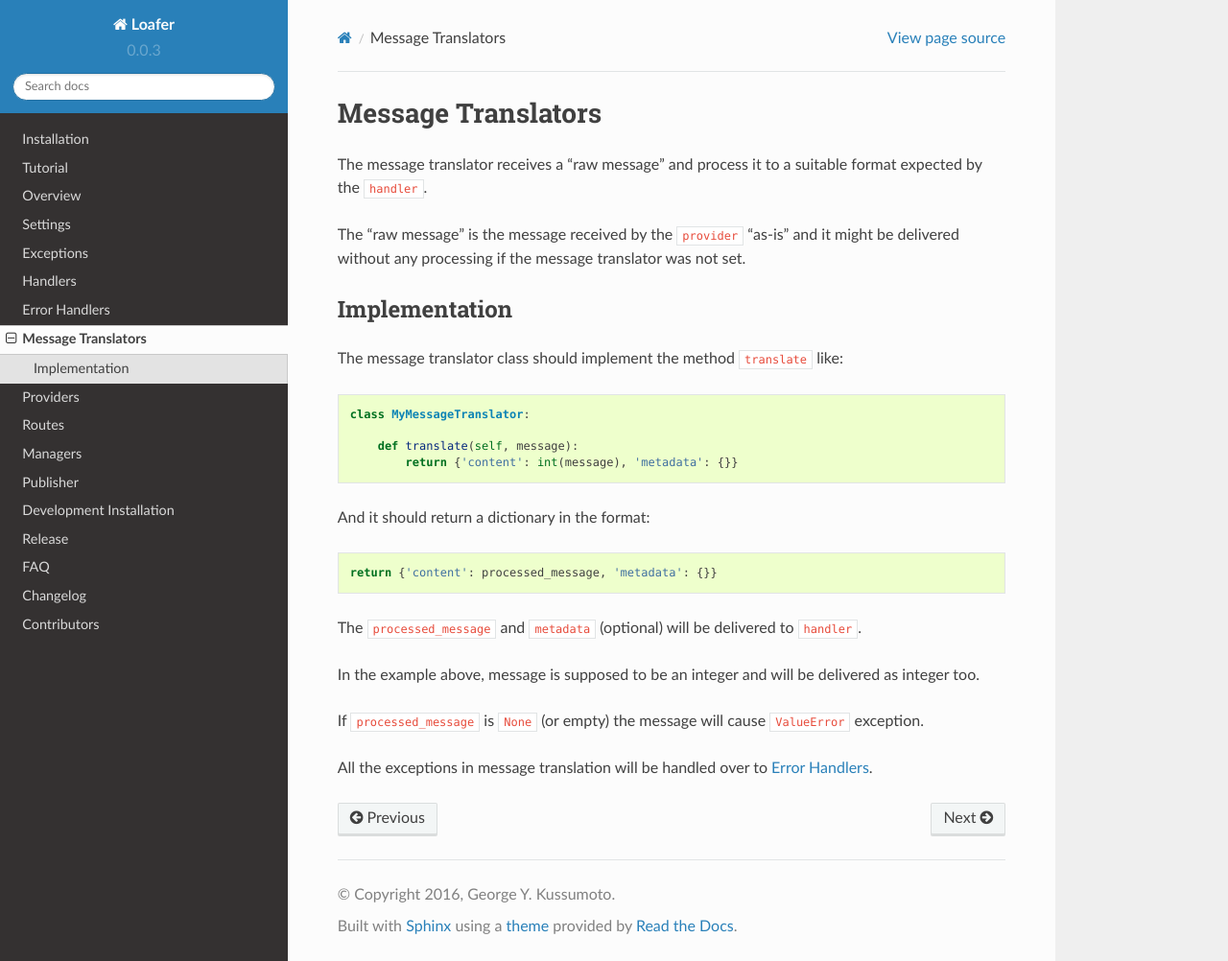
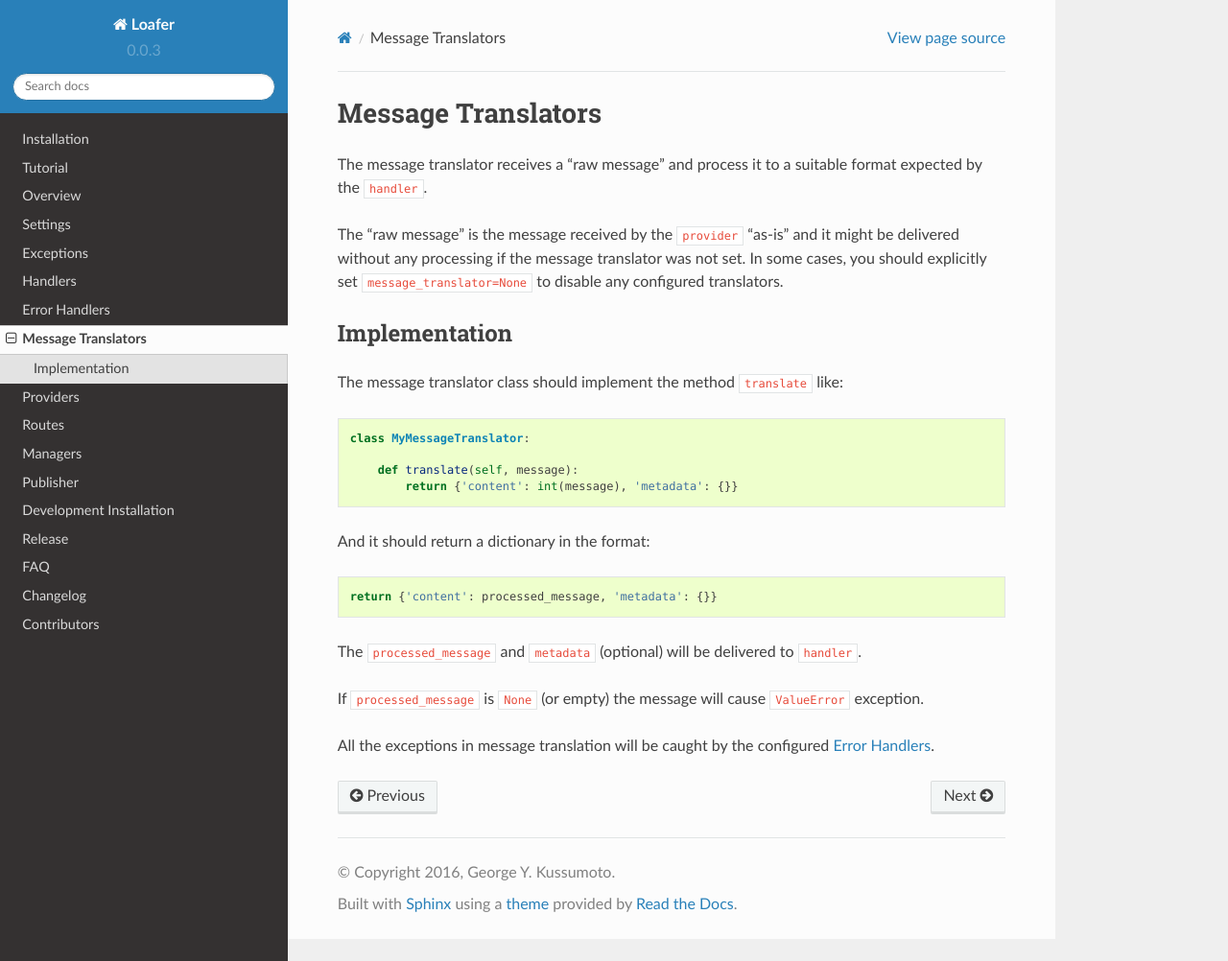
Before and after one commit to georgeyk/loafer, a Sphinx documentation site: the page built from docs/source/message_translators.rst, in a window 1280 px wide and 1002 px high. Shown: the whole window at 96% size. Built offline with Sphinx 7.4.7 and the Read the Docs theme 2.0.0, drawn with Linux system fonts in a browser that asks for light colours.

Commit message:
Documentation improvements

```diff
--- a/docs/source/message_translators.rst
+++ b/docs/source/message_translators.rst
@@ -7,6 +7,8 @@ format expected by the ``handler``.
 The "raw message" is the message received by the ``provider`` "as-is" and
 it might be delivered without any processing if the message translator was
 not set.
+In some cases, you should explicitly set ``message_translator=None`` to disable
+any configured translators.
 
 
 Implementation
@@ -26,11 +28,8 @@ And it should return a dictionary in the format::
 The ``processed_message`` and ``metadata`` (optional) will be delivered to
 ``handler``.
 
-In the example above, message is supposed to be an integer and will be
-delivered as integer too.
-
-
 If ``processed_message`` is ``None`` (or empty) the message will cause
 ``ValueError`` exception.
 
-All the exceptions in message translation will be handled over to :doc:`error_handlers`.
+All the exceptions in message translation will be caught by the configured
+:doc:`error_handlers`.
--- a/docs/source/overview.rst
+++ b/docs/source/overview.rst
@@ -17,8 +17,8 @@ will run in thread, outside the event loop. Performance and error handling
 might be compromised in this scenarios, you might want to look for other
 alternatives.
 
-If your code are too tied to the message producer, you might end writing too
-much boilerplate code in order to use ``Loafer``.
+If your code are too tied to the message producer, you might end up writing
+too much boilerplate code in order to use ``Loafer``.
 
 
 Components
--- a/docs/source/providers.rst
+++ b/docs/source/providers.rst
@@ -11,12 +11,12 @@ SQSProvider
 
 ``SQSProvider`` (located at ``loafer.ext.aws.providers``) receives the following options:
 
-    * ``source``: the queue name
-    * ``endpoint_url`` (optional): the base url, only usefull if you don`t use AWS
+    * ``queue_name``: the queue name
+    * ``endpoint_url`` (optional): the base url, only usefull if you don't use AWS
     * ``use_ssl`` (optional, default=True): SSL usage
     * ``options``: (optional): a ``dict`` with SQS options to retrieve messages.
       Example: ``{'WaitTimeSeconds: 5, 'MaxNumberOfMessages': 5}``
 
 
-Usually, the provider are not configured manually, but using :doc:`routes` and
+Usually, the provider are not configured manually, but set by :doc:`routes` and
 it's helper classes.
--- a/docs/source/routes.rst
+++ b/docs/source/routes.rst
@@ -4,9 +4,9 @@ Routes
 A ``Route`` aggregate all the main entities, the generic parameters are:
 
     * ``provider``: a provider instance
-    * ``message_translator``: a message translator instance
     * ``handler``: a handler instance
     * ``error_handler`` (optional): an error handler instance
+    * ``message_translator`` (optional): a message translator instance
     * ``name`` (optional): a name for this route
 
 
```
Also changed, not shown: docs/source/tutorial.rst (+4 -3 lines).
